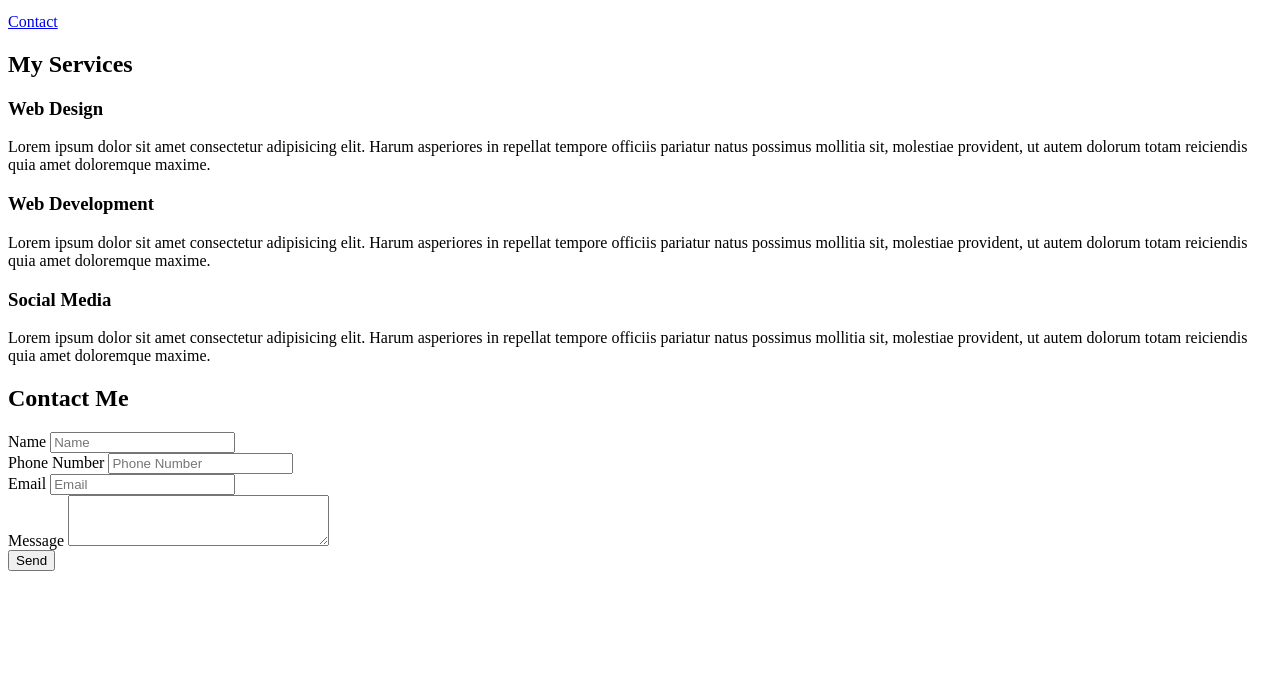
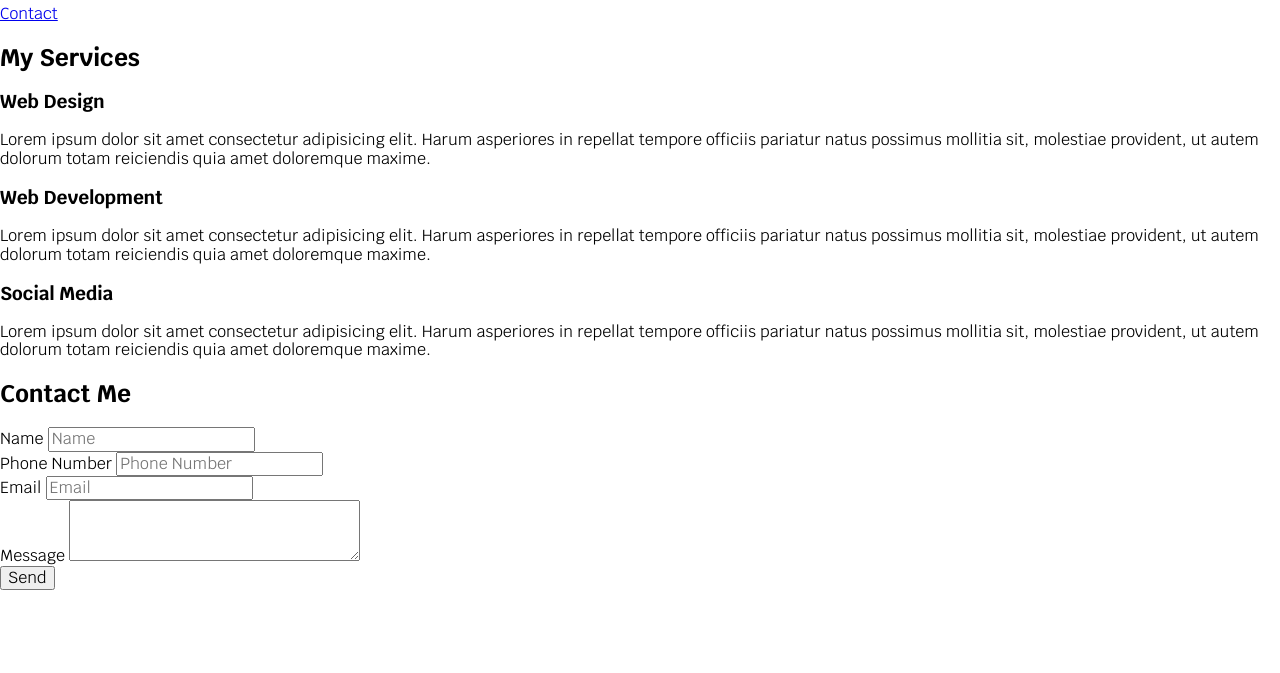
Before and after one commit to pedrolmr/web-mini-projects, a plain HTML site: page Freelancer-website/index.html in a window 1280 px wide. Shown: the part 127-800 px from the top of the page. Drawn offline with nearby package versions, Linux system fonts and the light colour scheme.

Commit message:
added main font and custom properties

```diff
--- a/Freelancer-website/index.html
+++ b/Freelancer-website/index.html
@@ -3,8 +3,21 @@
   <head>
     <meta charset="UTF-8" />
     <meta name="viewport" content="width=device-width, initial-scale=1.0" />
+    <link
+      href="https://fonts.googleapis.com/css?family=Krub:400,700"
+      rel="stylesheet"
+    />
+    <link
+      rel="stylesheet"
+      href="https://necolas.github.io/normalize.css/8.0.1/normalize.css"
+    />
     <link rel="stylesheet" href="style.css" />
     <title>Freelancer</title>
+
+    <script
+      src="https://kit.fontawesome.com/d34608fbec.js"
+      crossorigin="anonymous"
+    ></script>
   </head>
   <body>
     <nav>
--- a/Freelancer-website/style.css
+++ b/Freelancer-website/style.css
@@ -0,0 +1,22 @@
+:root {
+  --mainFont: 'Krub', sans-serif;
+
+  --white: #ffffff;
+  --primary: #ffc107;
+  --secondary: #0097a7;
+  --gray: #757575;
+  --dark: #212121;
+}
+
+html {
+  box-sizing: border-box;
+}
+*,
+*:before,
+*:after {
+  box-sizing: inherit;
+}
+
+body {
+  font-family: var(--mainFont);
+}
```
